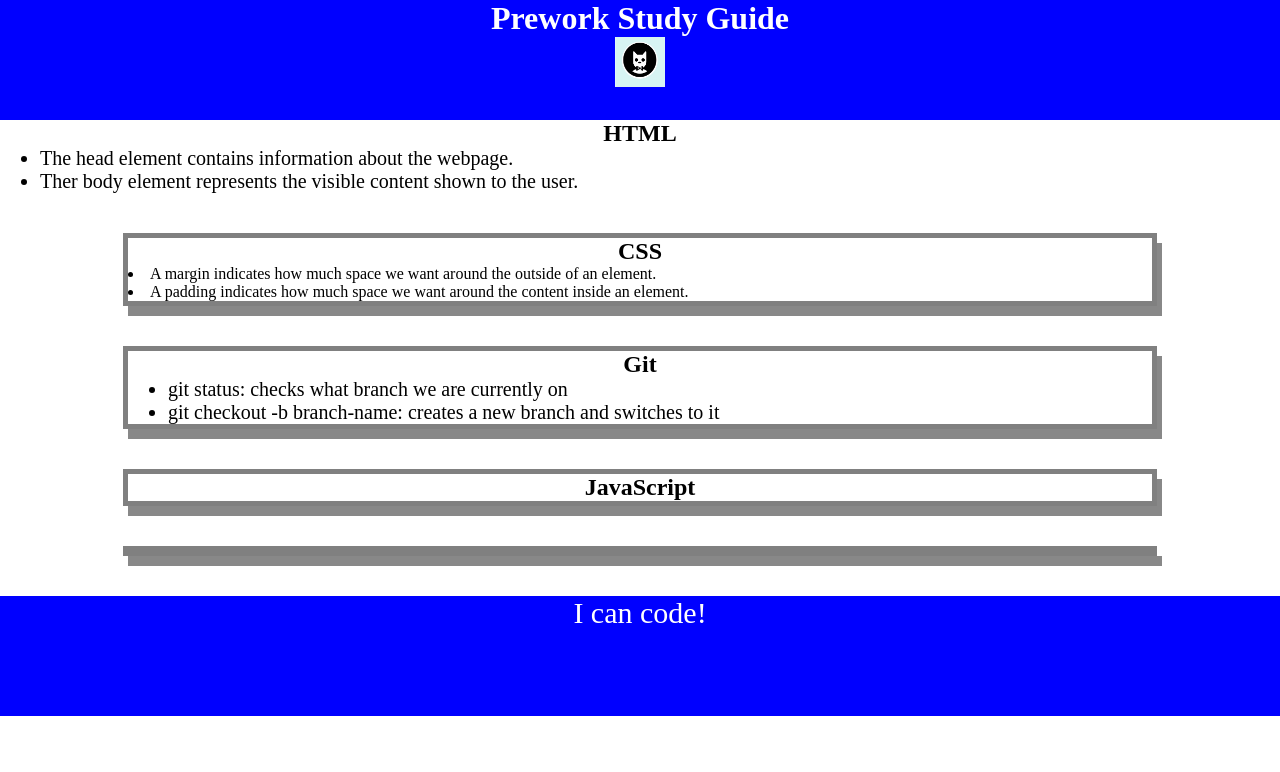
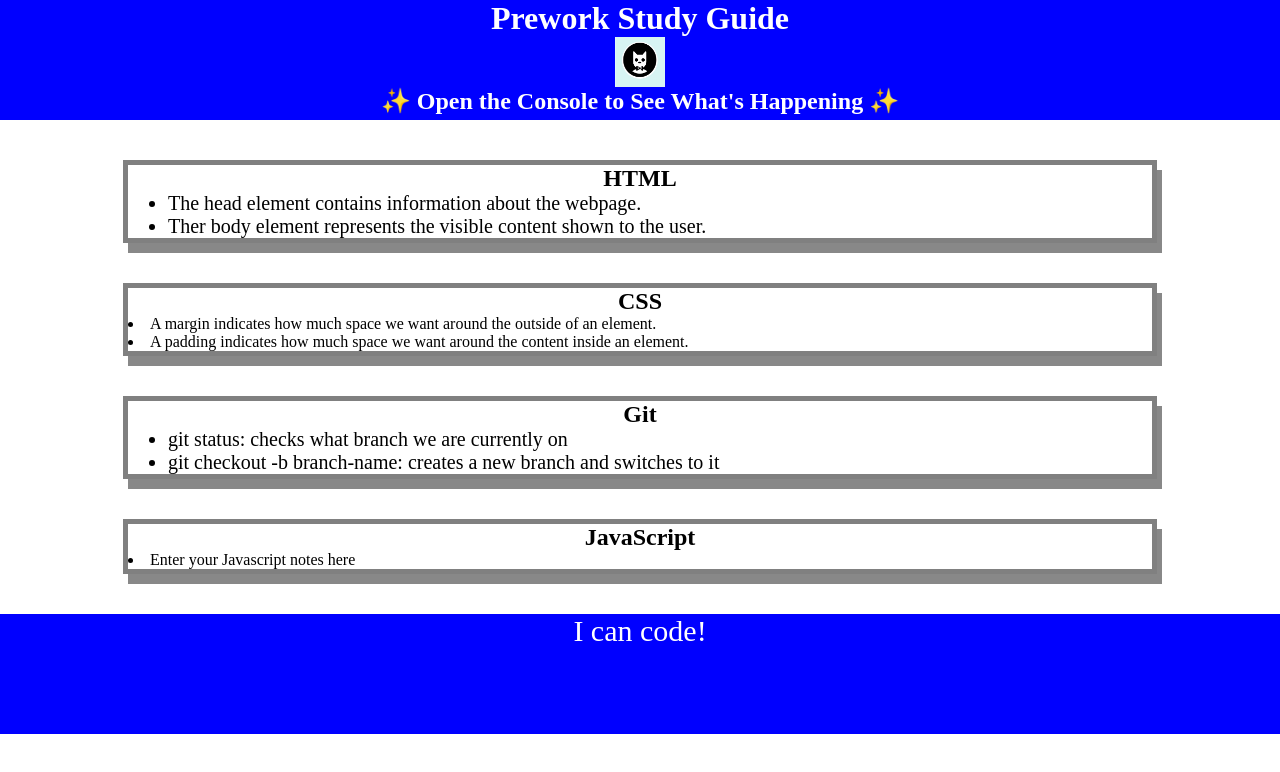
Before and after one commit to BrianRiegel/prework-study-guide, a plain HTML site: page index.html in a window 1280 px wide. Drawn offline with Linux system fonts and the light colour scheme.

Commit message:
added Variale

```diff
--- /dev/null
+++ b/assets/script.js
@@ -0,0 +1,19 @@
+var topics = ['HTML', 'CSS', 'Git', 'JavaScript'];
+
+for (var x = 0; x < topics.length; x++) {
+ console.log(topics[x]);
+}
+
+/*
+if (topic === 'HTML') {
+ console.log("Let's study HTML!");
+} else if (topic === 'CSS') {
+ console.log("Let's study CSS!");
+} else if (topic === 'Git') {
+ console.log("Let's study Git!");
+} else if (topic === 'JavaScript') {
+ console.log("Let's study JavaScript!");
+} else {
+ console.log('Please try again!');
+}
+*/
--- a/index.html
+++ b/index.html
@@ -12,9 +12,10 @@
     <header id="top">
       <h1>Prework Study Guide</h1>
       <img src="./assets/bowtie-cat.png" alt="Profile image of cat wearing a bow tie." />
+      <h2>✨ Open the Console to See What's Happening ✨</h2>
     </header>
     <main>
-      <section class=-"card" id="html-section">
+      <section class="card" id="html-section">
            <h2>HTML</h2>
         <ul>
           <li>The head element contains information about the webpage. </li>
@@ -40,13 +41,13 @@
     <section class="card" id="javascript-section">
       <h2>JavaScript</h2>
     </ul>
-    </section>
-    <section class="card" id="javascript-section">
+    <li>Enter your Javascript notes here</li>
     </section>
     </main>
 
     <footer>
       <p>I can code!</p>
     </footer>
+    <script src="./assets/script.js"></script>
   </body>
 </html>
```
Also changed, not shown: 1 other file.
